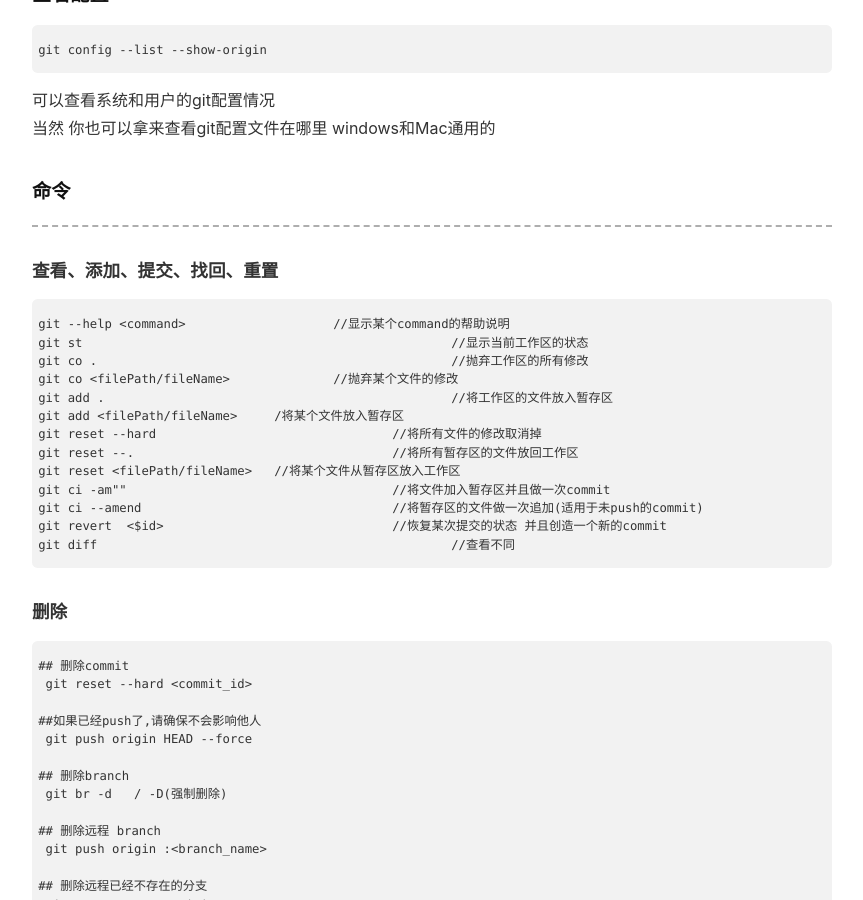
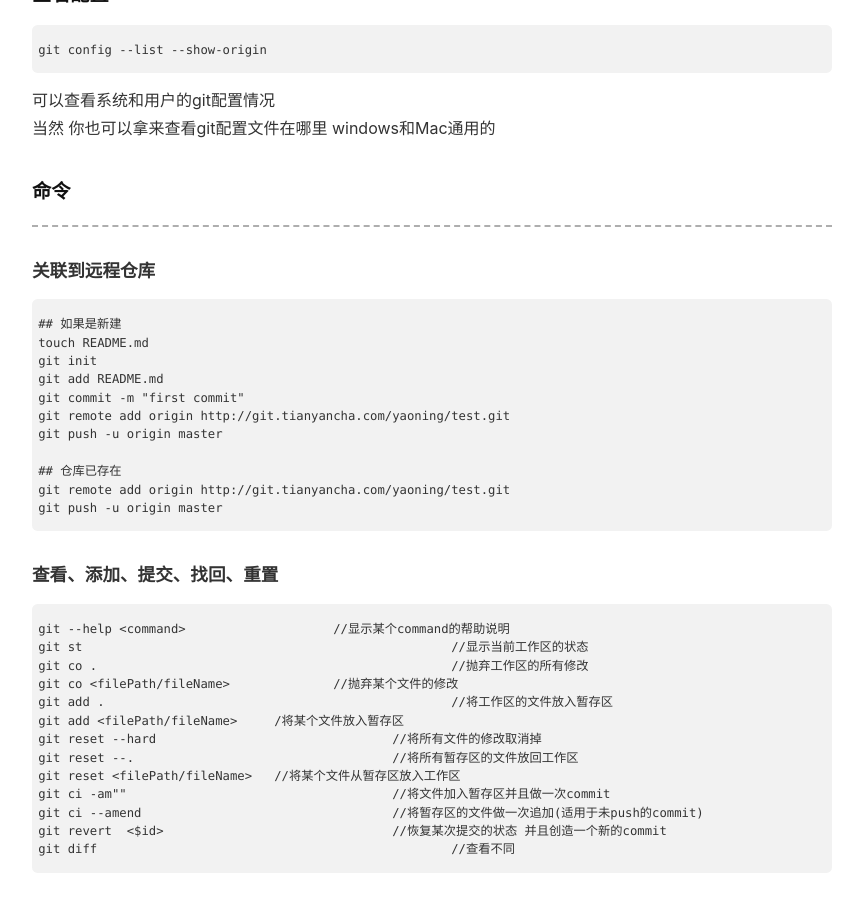
Before and after one commit to xcuYao/xcuYao.github.io, a Jekyll site: the page built from _posts/2015-07-24-Git常用配置及命令.md, in a window 1280 px wide and 900 px high, scrolled down 726 px. Shown: the whole window, without its empty margins (88-951 px from the left). Built offline with Jekyll 4.4.1, drawn with Linux system fonts in a browser that asks for light colours; nearby versions of some CDN libraries; comment, search, counter and statistics services are not loaded.

Commit message:
补充git内容

````diff
--- a/_posts/2015-07-24-Git常用配置及命令.md
+++ b/_posts/2015-07-24-Git常用配置及命令.md
@@ -34,6 +34,22 @@ git config --list --show-origin
 
 ### 命令
 ----
+
+#### 关联到远程仓库
+```
+## 如果是新建
+touch README.md
+git init
+git add README.md
+git commit -m "first commit"
+git remote add origin http://git.tianyancha.com/yaoning/test.git
+git push -u origin master
+
+## 仓库已存在
+git remote add origin http://git.tianyancha.com/yaoning/test.git
+git push -u origin master
+```
+
 #### 查看、添加、提交、找回、重置
 
 ```
````
Also changed, not shown: _posts/2018-04-29-Mac抹盘重装及必备软件.md (+7 -3 lines).
